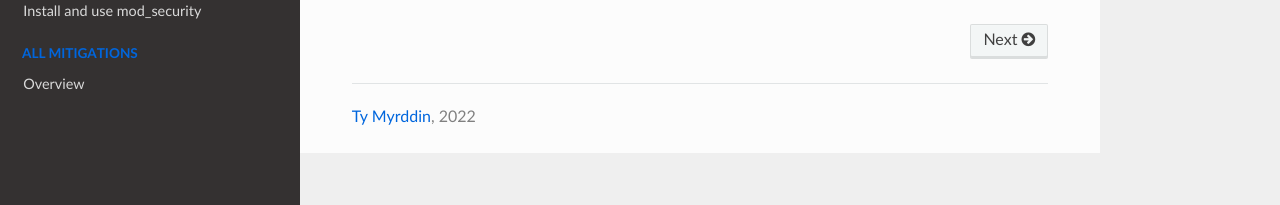
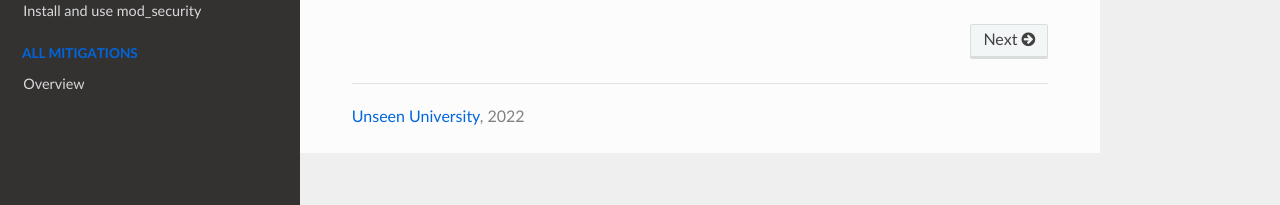
Before and after one commit to tymyrddin/webserver-mitigations, a Sphinx documentation site: the page built from source/index.rst, in a window 1280 px wide. Shown: the part 692-897 px from the top of the page. Built offline with Sphinx 7.4.7 and the Read the Docs theme 2.0.0, drawn with Linux system fonts in a browser that asks for light colours.

Commit message:
Unseen University

```diff
--- a/source/_templates/footer.html
+++ b/source/_templates/footer.html
@@ -1,4 +1,4 @@
 {% extends "!footer.html" %}
 {%- block contentinfo %}
-        <a href="https://tymyrddin.space">Ty Myrddin</a>, 2022
+        <a href="https://unseen-uni.netlify.app/">Unseen University</a>, 2022
 {% endblock %}
```
